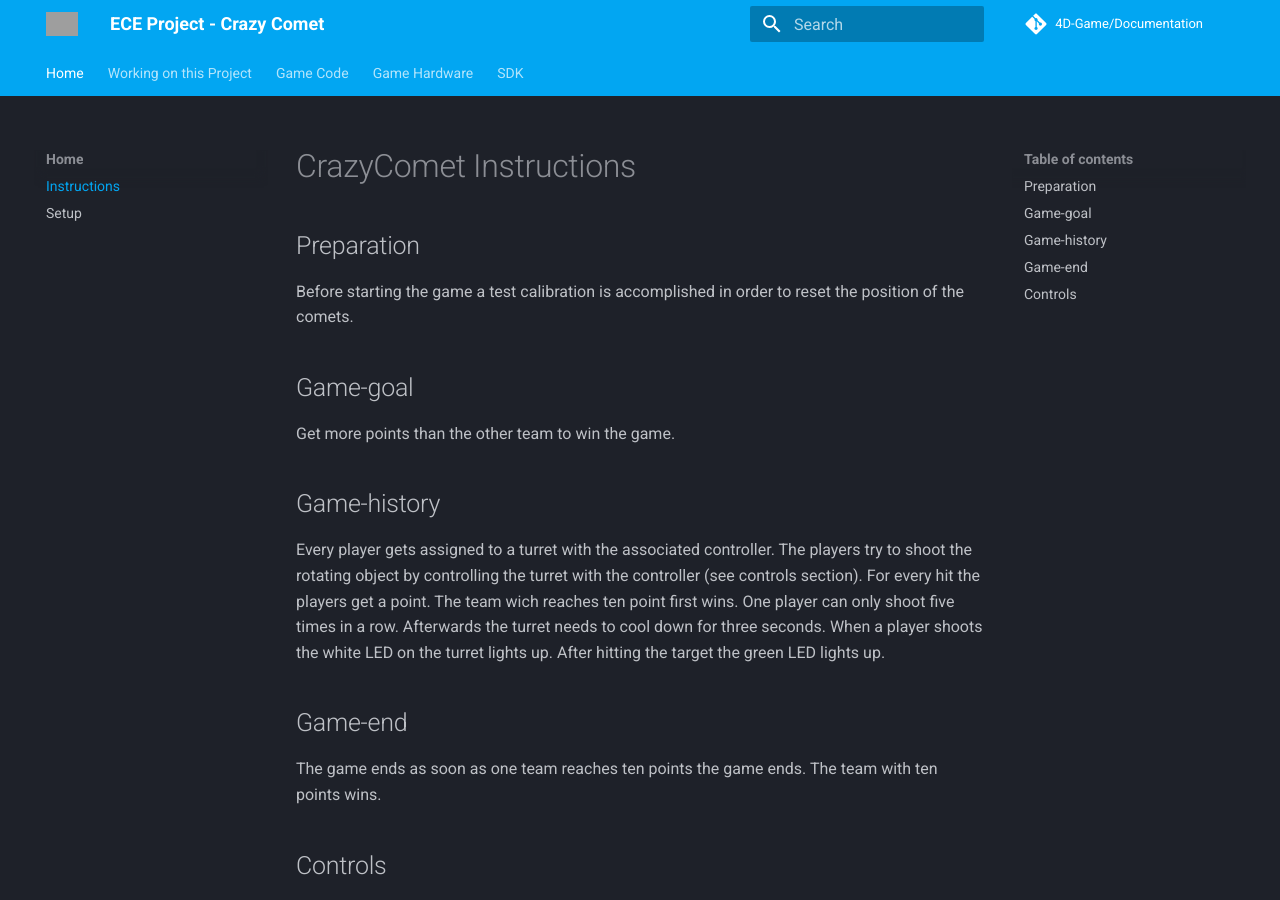
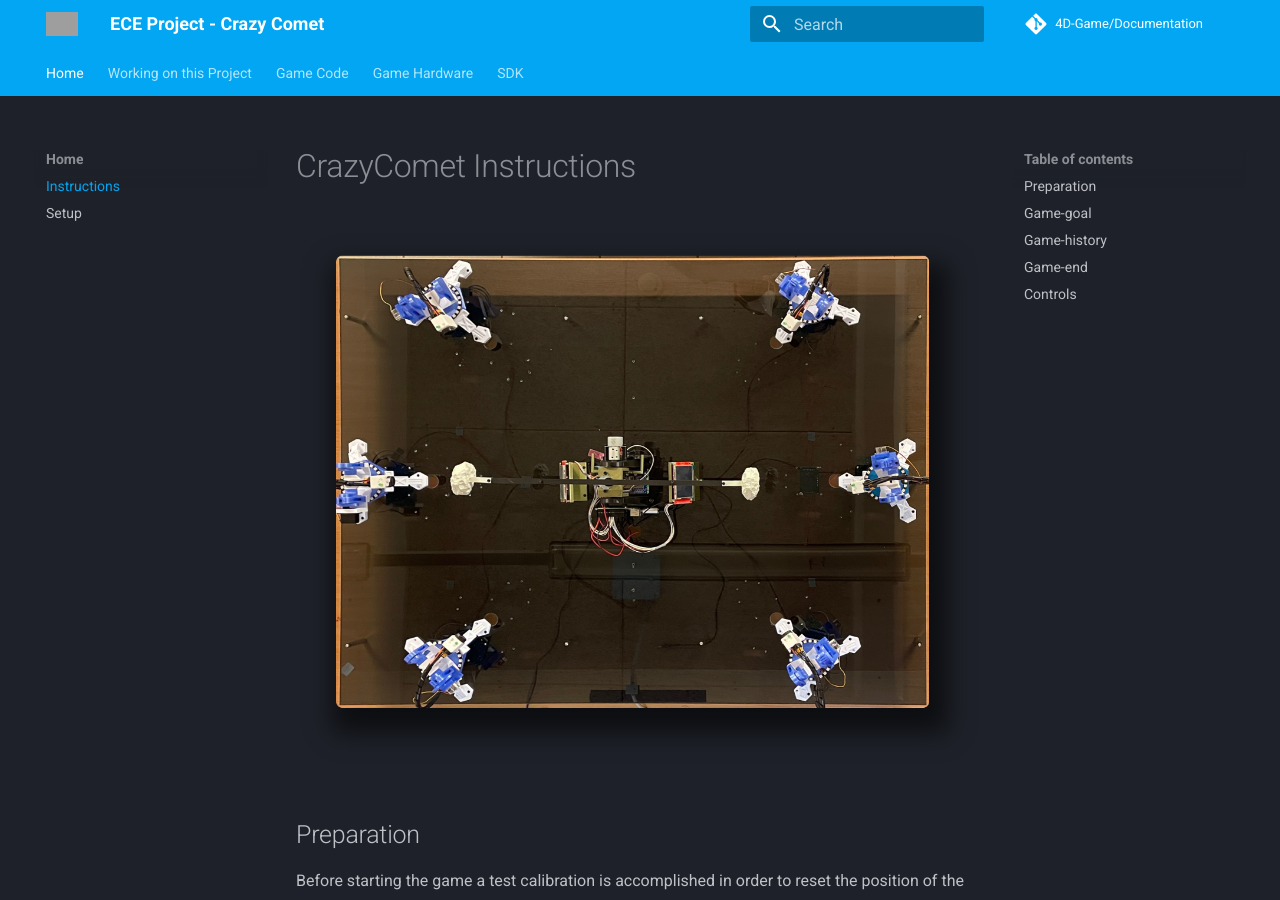
Before and after one commit to 4D-Game/CrazyComet, an MkDocs documentation site: the page built from docs/index.md, in a window 1280 px wide and 900 px high. Built offline with MkDocs 1.6.1 and Material for MkDocs 9.7.7, drawn with Linux system fonts in a browser that asks for light colours; comment, search, counter and statistics services are not loaded; grey boxes are pictures that could not be loaded.

Commit message:
ADD game picture to instructions

```diff
--- a/docs/index.md
+++ b/docs/index.md
@@ -1,5 +1,6 @@
 # CrazyComet Instructions
 
+![CrazyComet Game](assets/game_top_view.png)
 ## Preparation
 
 Before starting the game a test calibration is accomplished in order to reset the position of the comets.
```
Also changed, not shown: docs/assets/concept.jpeg (added), docs/assets/game_top_view.png (added), docs/assets/mqtt_structure_dark.svg (deleted), docs/assets/mqtt_structure_light.svg (deleted).
